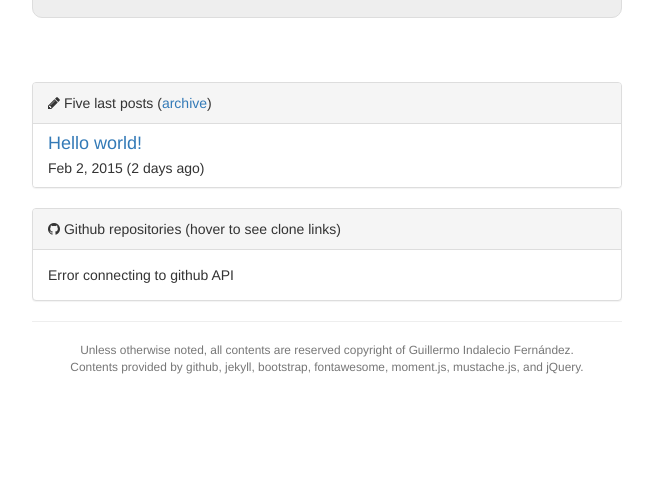
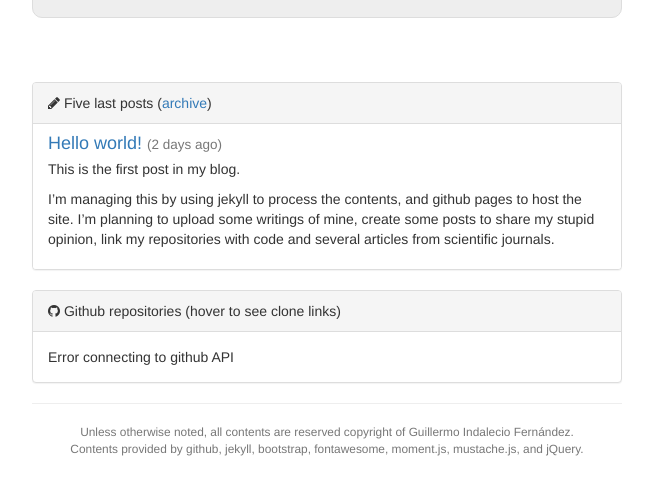
Before and after one commit to guillermobox/guillermobox.github.io, a Jekyll site: the page built from index.html, in a window 1280 px wide, cut to the strip 235-730 px from the top of the page. Shown: the whole strip, without its empty margins (313-966 px from the left). Built offline with Jekyll 4.4.1, drawn with Linux system fonts in a browser that asks for light colours; nearby versions of some CDN libraries.

Commit message:
Add post excerpts in summaries

```diff
--- a/_config.yml
+++ b/_config.yml
@@ -1,6 +1,7 @@
 timezone: Madrid/Spain
 encoding: utf-8
 permalink: /blog/:year/:month/:day/:title
+excerpt_separator: <!--more-->
 paginate: 5
 paginate_path: "blog/page:num/"
 url: http://guillermobox.github.io
--- a/_posts/2015-02-02-starting.markdown
+++ b/_posts/2015-02-02-starting.markdown
@@ -11,6 +11,8 @@ some writings of mine, create some posts to share my stupid
 opinion, link my repositories with code and several articles
 from scientific journals.
 
+<!--more-->
+
 Writings posts in markdown, with a filesystem based database,
 is a dream come true. The source code of this blog, including
 the posts, css, javascript, layout and other data, is
--- a/blog/index.html
+++ b/blog/index.html
@@ -3,10 +3,10 @@ layout: top
 ---
 
 {% for post in paginator.posts %}
-  <h2><a href="{{ post.url }}">{{ post.title }}</a></h2>
-  <p class="author">
-    <span class="date">{{ post.date | date: "%b %-d, %Y" }}</span>
-  </p>
+<h2><a href="{{ post.url }}">{{ post.title }}</a> <span class="small">{{ post.date | date: "%b %-d, %Y" }}</span></h2>
+<p class="author">
+  {{ post.excerpt }}
+</p>
 {% endfor %}
 
 <nav>
--- a/index.html
+++ b/index.html
@@ -10,10 +10,11 @@ layout: mainpage
 	<ul class="list-group">
 	{% for post in site.posts limit:5 %}
 		<li class="list-group-item">
-		<h4 class="list-group-item-heading"><a href="{{post.url}}">{{post.title}}</a></h4>
+		<h4 class="list-group-item-heading"><a href="{{post.url}}">{{post.title}}</a>
+			<small>(<script>document.write(moment("{{post.date | date :"%Y-%m-%d"}}").fromNow());</script>)</small>
+		</h4>
 		<p class="list-group-item-text">
-		{{post.date | date: "%b %-d, %Y" }}
-		(<script>document.write(moment("{{post.date | date :"%Y-%m-%d"}}").fromNow());</script>)
+		{{post.excerpt}}
 		</p>
 		</li>
 	{% endfor %}
```
